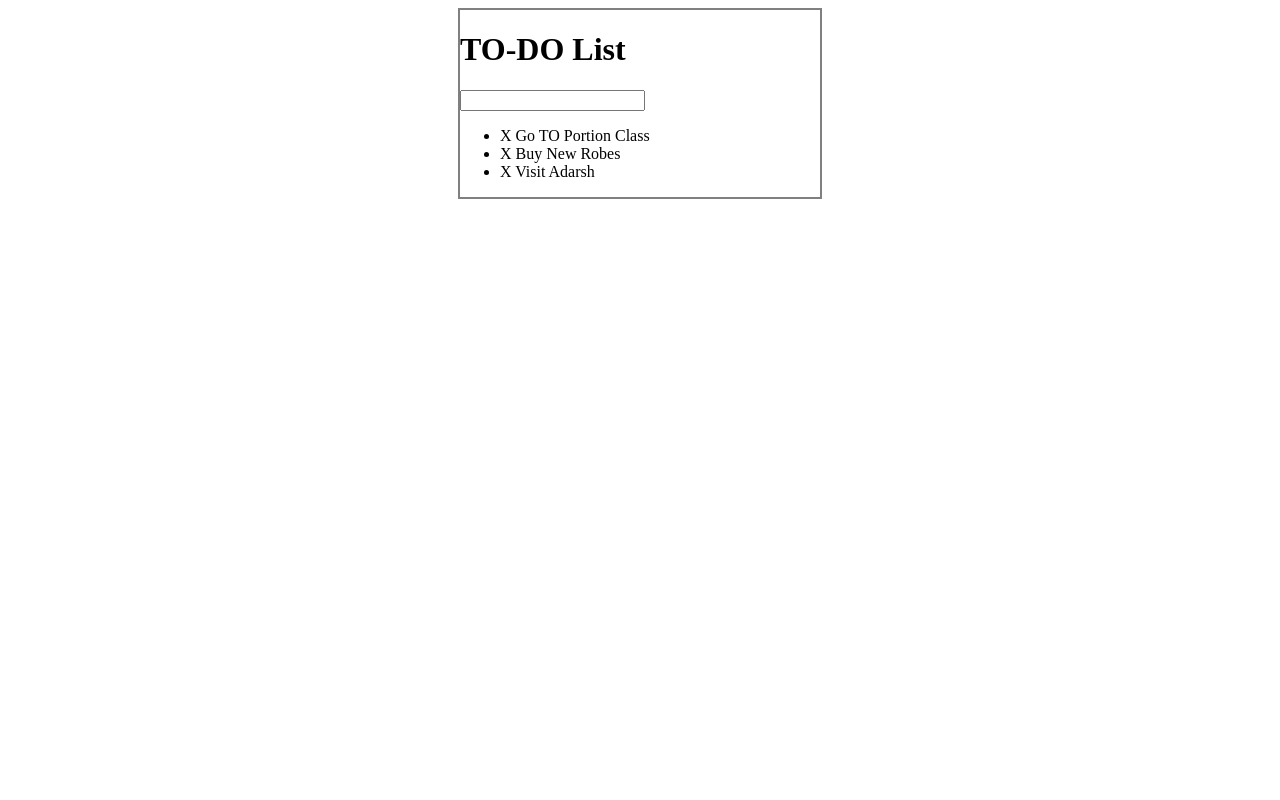
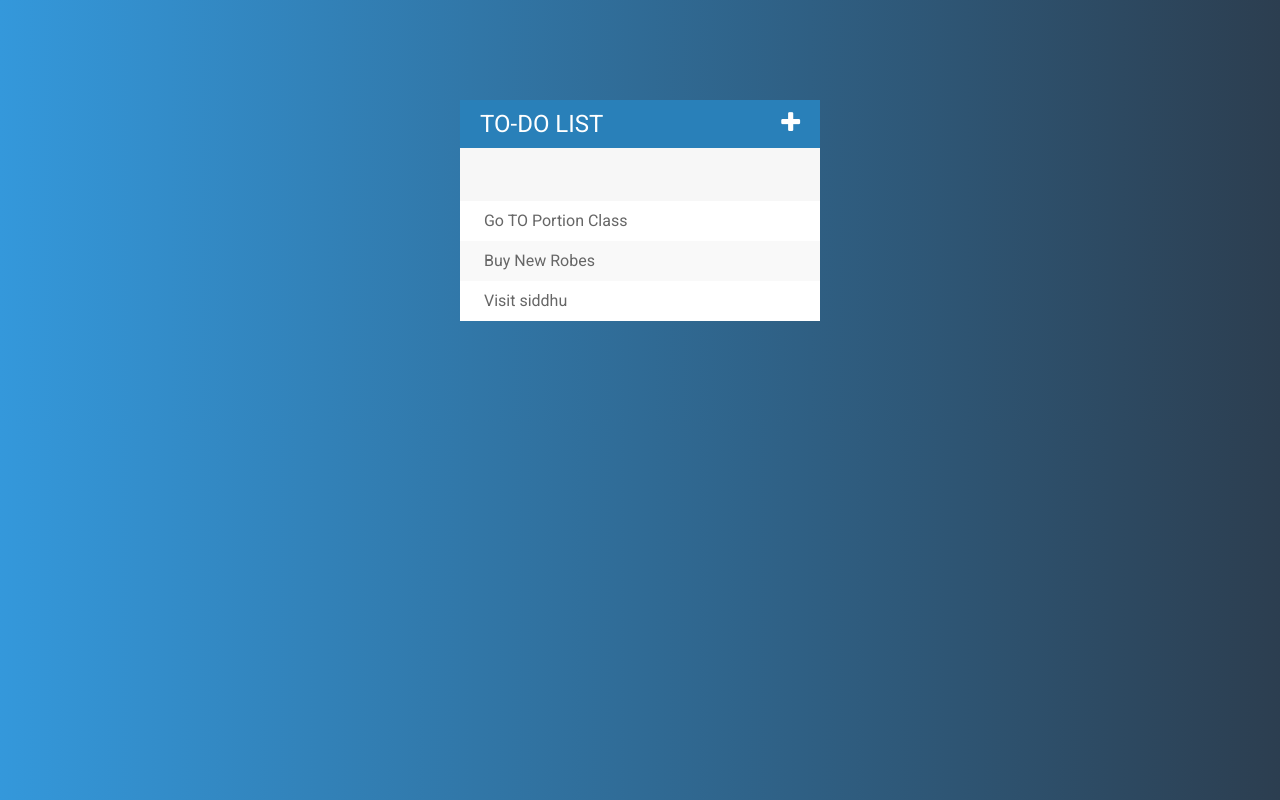
Before and after one commit to siddhulal/jQuery-Todo-App, a plain HTML site: page index.html in a window 1280 px wide. Drawn offline with Linux system fonts and the light colour scheme.

Commit message:
project finished

```diff
--- a/assets/css/todo.css
+++ b/assets/css/todo.css
@@ -1,12 +1,81 @@
 
+body{
+	font-family: Roboto;
+	background: #2c3e50;  /* fallback for old browsers */
+background: -webkit-linear-gradient(to right, #3498db, #2c3e50);  /* Chrome 10-25, Safari 5.1-6 */
+background: linear-gradient(to right, #3498db, #2c3e50); /* W3C, IE 10+/ Edge, Firefox 16+, Chrome 26+, Opera 12+, Safari 7+ */
 
+}
+h1{
+	background-color: #2980b9;
+	margin: 0;
+	padding: 10px 20px;
+	font-size: 24px;
+	text-transform: uppercase;
+	font-weight: normal;
+	color: white;
+}
 #container{
 
 	width: 360px;
-	margin: 0 auto;
-	border: 2px solid grey;
+	margin: 100px auto;
+	background-color: #f7f7f7;
+	box-shadow: 0 0 3px rbga(0,0,0,0.1);
 }
+ul{
+	list-style: none;
+	margin: 0;
+	padding: 0;
+	/*cursor: default;*/
+
+}
+li{
+	background-color: #fff;
+	height: 40px;
+	line-height: 40px;
+	color: #666;
+	/*cursor: pointer;*/
+}
+li:nth-child(2n){
+	background-color: #f9f9f9;
+}
+span{
+	background-color: #e74c3c;
+	color: white;
+	margin-right: 20px;
+	text-align: center;
+	height: 40px;
+	width: 0px;
+	display: inline-block;
+	transition: 0.2s linear;
+	opacity: 0;
+
+}
+span:hover{
+     width: 40px;
+     opacity: 1.0;
+}
+
 .clicked1{
 	color: grey;
 	text-decoration: line-through;
 }
+
+
+input{
+	font-size: 18px;
+	background-color: #f7f7f7;
+	width: 100%;
+	padding: 13px 13px 13px 20px;
+	box-sizing: border-box;
+	color: #2980b9;
+	border: 3px solid rgba(0, 0, 0, 0);
+}
+input:focus {
+	background-color: #fff;
+	border: 3px solid #2980b9;
+	outline: none;
+}
+.fa-plus{
+	float: right;
+}
--- a/assets/js/todo.js
+++ b/assets/js/todo.js
@@ -15,6 +15,14 @@ $("ul").on("click", "span",function(event){
 $("input[type='text']").keypress(function(event){
     if(event.which===13){
     	var text=$(this).val();
-    	$("ul").append("<li><span>X</span> " +text+ "</li");
+    	$(this).val("");
+
+    	$("ul").append("<li><span><i class='fa fa-trash'></i></span> " +text+ "</li");
+
     }
 });
+
+$(".fa-plus").click(function () {
+
+	$("input[type='text']").fadeToggle();
+});
--- a/index.html
+++ b/index.html
@@ -3,17 +3,19 @@
 <head>
 	<title>ToDo List</title>
 	<link rel="stylesheet" type="text/css" href="assets/css/todo.css">
+	<link href="https://fonts.googleapis.com/css?family=Roboto:400,500,700" rel="stylesheet">
+	<link href="https://maxcdn.bootstrapcdn.com/font-awesome/4.7.0/css/font-awesome.min.css" rel="stylesheet" integrity="sha384-wvfXpqpZZVQGK6TAh5PVlGOfQNHSoD2xbE+QkPxCAFlNEevoEH3Sl0sibVcOQVnN" crossorigin="anonymous">
 	<script type="text/javascript" src="assets/js/lib/jquery-3.2.1.min.js"></script>
 
 </head>
 <body>
 <div id="container">
-	<h1>TO-DO List</h1>
+	<h1>TO-DO List<i class="fa fa-plus" aria-hidden="true"></i></h1>
 	<input type="text" name="text">
 	<ul>
-		<li><span>X</span> Go TO Portion Class</li>
-		<li><span>X</span> Buy New Robes</li>
-        <li><span>X</span> Visit Adarsh</li>
+		<li><span><i class="fa fa-trash" aria-hidden="true"></i></span> Go TO Portion Class</li>
+		<li><span><i class="fa fa-trash" aria-hidden="true"></i></span> Buy New Robes</li>
+        <li><span><i class="fa fa-trash" aria-hidden="true"></i></span> Visit siddhu</li>
 
 
 	</ul>
```
